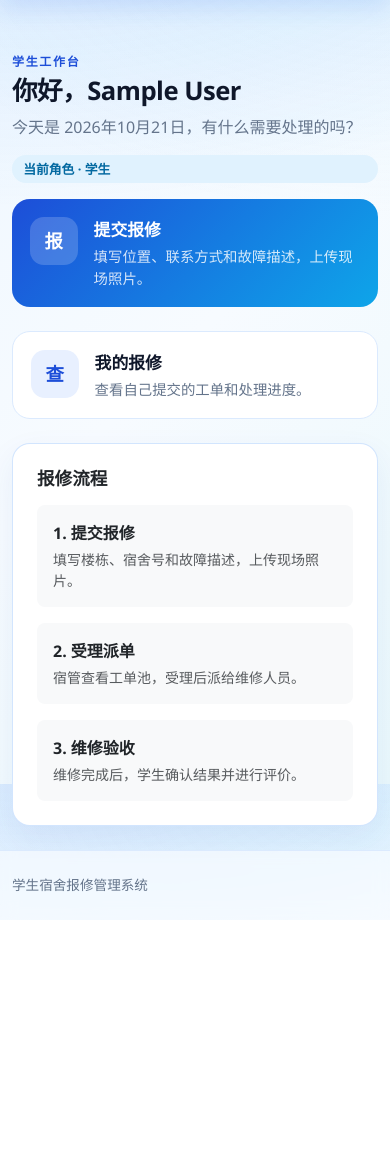
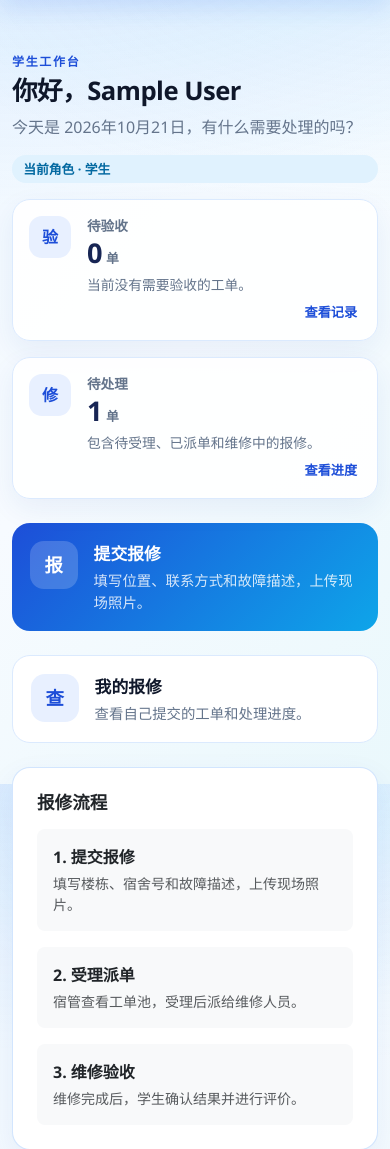
Before and after one commit to qiutongtong-2006/ss, a Django app: page / in a window 390 px wide. Shown: the part 60-1209 px from the top of the page. Before the commit the page ends 980 px from the top, so only its background shows below. Run offline with Django 5.2, Linux system fonts and the light colour scheme; a user stored in the database is signed in; tables that the repository leaves empty hold one stand-in row (values such as "Sample post").

Commit message:
feat: surface student actions and verify concurrency

```diff
--- a/repair/views.py
+++ b/repair/views.py
@@ -62,7 +62,38 @@ def register(request):
 @login_required
 def home(request):
     """登录后的首页，按角色显示不同入口。"""
-    return render(request, 'repair/home.html')
+    student_summary = None
+    if request.user.role == User.Role.STUDENT:
+        student_summary = WorkOrder.objects.filter(
+            student=request.user
+        ).aggregate(
+            pending_acceptance=Count(
+                'id',
+                filter=Q(status=WorkOrder.Status.PENDING_ACCEPTANCE),
+            ),
+            pending_processing=Count(
+                'id',
+                filter=Q(
+                    status__in=[
+                        WorkOrder.Status.PENDING,
+                        WorkOrder.Status.ASSIGNED,
+                        WorkOrder.Status.REPAIRING,
+                    ]
+                ),
+            ),
+            returned=Count(
+                'id',
+                filter=Q(
+                    status=WorkOrder.Status.REPAIRING,
+                    return_count__gt=0,
+                ),
+            ),
+        )
+    return render(
+        request,
+        'repair/home.html',
+        {'student_summary': student_summary},
+    )
 
 
 @login_required
--- a/static/css/app.css
+++ b/static/css/app.css
@@ -239,6 +239,118 @@ body {
     color: var(--muted);
     font-size: 0.9rem;
     margin-bottom: 0;
+}
+
+.student-action-card {
+    position: relative;
+    display: flex;
+    align-items: flex-start;
+    gap: 1rem;
+    min-height: 156px;
+    padding: 1.25rem;
+    border: 1px solid #dbeafe;
+    border-radius: var(--radius);
+    background: rgba(255, 255, 255, 0.92);
+    box-shadow: 0 10px 28px rgba(30, 64, 175, 0.07);
+    color: inherit;
+    text-decoration: none;
+    transition: transform 0.18s ease, box-shadow 0.18s ease, border-color 0.18s ease;
+}
+
+.student-action-card:hover {
+    transform: translateY(-2px);
+    border-color: #93c5fd;
+    box-shadow: 0 16px 34px rgba(30, 64, 175, 0.11);
+    color: inherit;
+}
+
+.student-action-card.attention {
+    border-color: #86efac;
+    background: linear-gradient(135deg, #f0fdf4, #eff6ff);
+}
+
+.student-action-card.returned {
+    border-color: #fcd34d;
+    background: linear-gradient(135deg, #fffbeb, #f8fbff);
+}
+
+.student-action-icon {
+    width: 42px;
+    height: 42px;
+    border-radius: 13px;
+    display: inline-flex;
+    align-items: center;
+    justify-content: center;
+    flex: 0 0 auto;
+    background: #e8f0ff;
+    color: #1d4ed8;
+    font-weight: 800;
+}
+
+.student-action-card.attention .student-action-icon {
+    background: #dcfce7;
+    color: #15803d;
+}
+
+.student-action-card.returned .student-action-icon {
+    background: #fef3c7;
+    color: #b45309;
+}
+
+.student-action-content {
+    display: flex;
+    flex: 1;
+    min-width: 0;
+    flex-direction: column;
+}
+
+.student-action-label {
+    color: var(--muted);
+    font-size: 0.85rem;
+    font-weight: 700;
+}
+
+.student-action-value {
+    margin: 0.1rem 0 0.35rem;
+    color: var(--brand-dark);
+    font-size: 2rem;
+    font-weight: 800;
+    line-height: 1.1;
+}
+
+.student-action-value small {
+    color: var(--muted);
+    font-size: 0.8rem;
+    font-weight: 600;
+}
+
+.student-action-text {
+    color: var(--muted);
+    font-size: 0.86rem;
+    line-height: 1.55;
+}
+
+.student-action-cta {
+    position: absolute;
+    right: 1.25rem;
+    bottom: 1.1rem;
+    color: var(--brand);
+    font-size: 0.82rem;
+    font-weight: 700;
+}
+
+.order-returned-row > td {
+    background: #fffbeb;
+}
+
+.order-returned-row > td:first-child {
+    box-shadow: inset 4px 0 0 #f59e0b;
+}
+
+.returned-note {
+    margin-top: 0.35rem;
+    color: #b45309;
+    font-size: 0.76rem;
 }
 
 .auth-layout {
@@ -532,4 +644,13 @@ body {
         gap: 0.25rem;
         font-size: 0.68rem;
     }
+
+    .student-action-card {
+        min-height: 142px;
+        padding: 1rem;
+    }
+
+    .student-action-value {
+        font-size: 1.7rem;
+    }
 }
--- a/templates/repair/home.html
+++ b/templates/repair/home.html
@@ -15,6 +15,46 @@
 </div>
 
 {% if user.role == 'student' %}
+    <div class="row g-3 mb-4">
+        <div class="col-md-6">
+            <a class="student-action-card {% if student_summary.pending_acceptance %}attention{% endif %}"
+               href="{% url 'repair:my_orders' %}?status=pending_acceptance">
+                <span class="student-action-icon">验</span>
+                <span class="student-action-content">
+                    <span class="student-action-label">待验收</span>
+                    <span class="student-action-value">{{ student_summary.pending_acceptance }}<small> 单</small></span>
+                    <span class="student-action-text">
+                        {% if student_summary.pending_acceptance %}
+                            维修已完成，等待你确认结果并评价。
+                        {% else %}
+                            当前没有需要验收的工单。
+                        {% endif %}
+                    </span>
+                </span>
+                <span class="student-action-cta">
+                    {% if student_summary.pending_acceptance %}去验收{% else %}查看记录{% endif %}
+                </span>
+            </a>
+        </div>
+        <div class="col-md-6">
+            <a class="student-action-card {% if student_summary.returned %}returned{% endif %}"
+               href="{% url 'repair:my_orders' %}">
+                <span class="student-action-icon">修</span>
+                <span class="student-action-content">
+                    <span class="student-action-label">待处理</span>
+                    <span class="student-action-value">{{ student_summary.pending_processing }}<small> 单</small></span>
+                    <span class="student-action-text">
+                        包含待受理、已派单和维修中的报修。
+                        {% if student_summary.returned %}
+                            <strong class="text-warning-emphasis">其中 {{ student_summary.returned }} 单正在返修。</strong>
+                        {% endif %}
+                    </span>
+                </span>
+                <span class="student-action-cta">查看进度</span>
+            </a>
+        </div>
+    </div>
+
     <div class="row g-4">
         <div class="col-md-6">
             <a class="quick-card primary" href="{% url 'repair:submit_repair' %}">
```
Also changed, not shown: docs/迭代4-完成记录.md (+39 -3 lines), repair/tests.py (+69 -2 lines), scripts/iteration4_mysql_concurrency.py (added, +212 -0 lines), templates/repair/my_orders.html (+21 -4 lines), docs/README.md.
